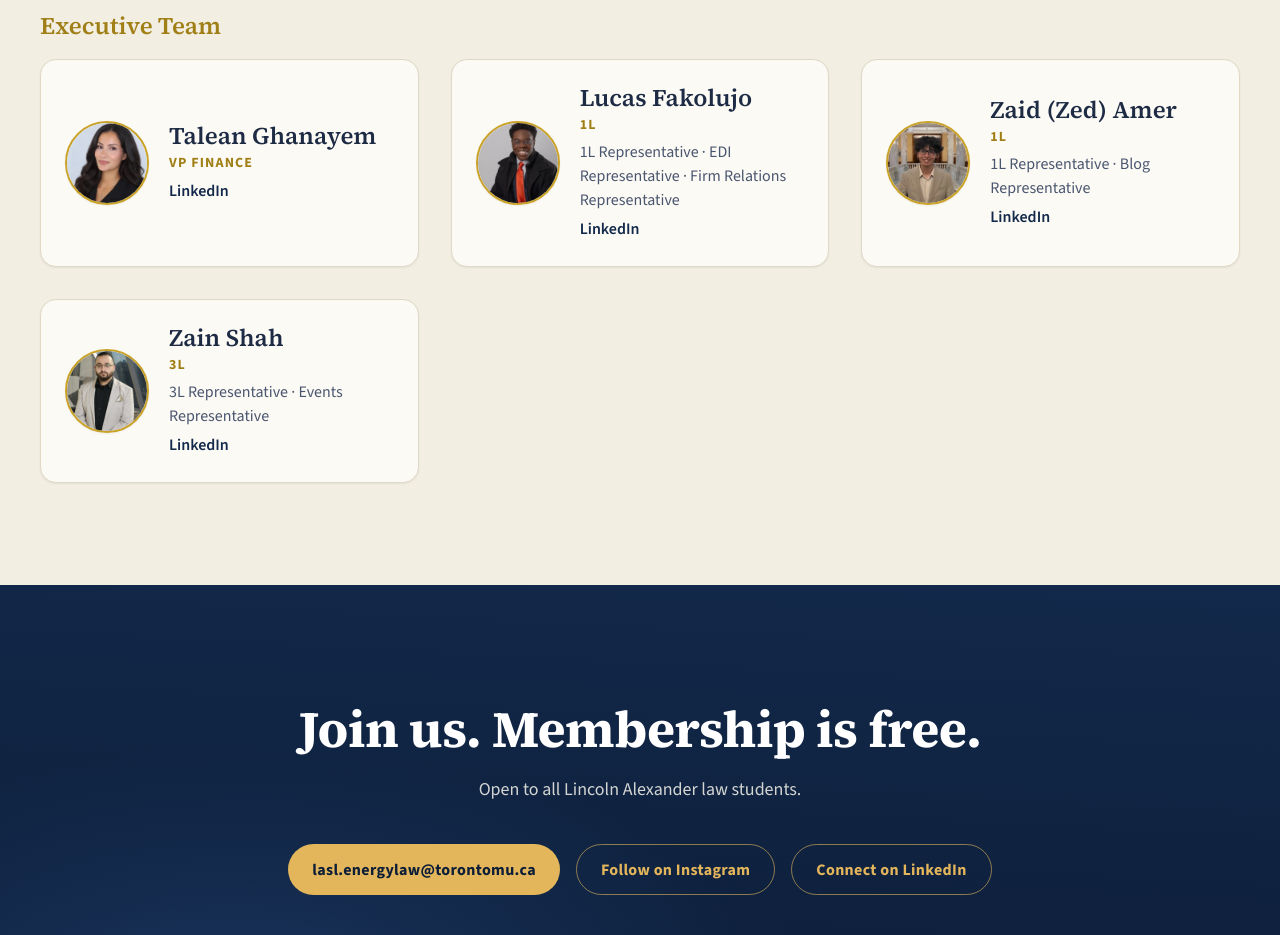
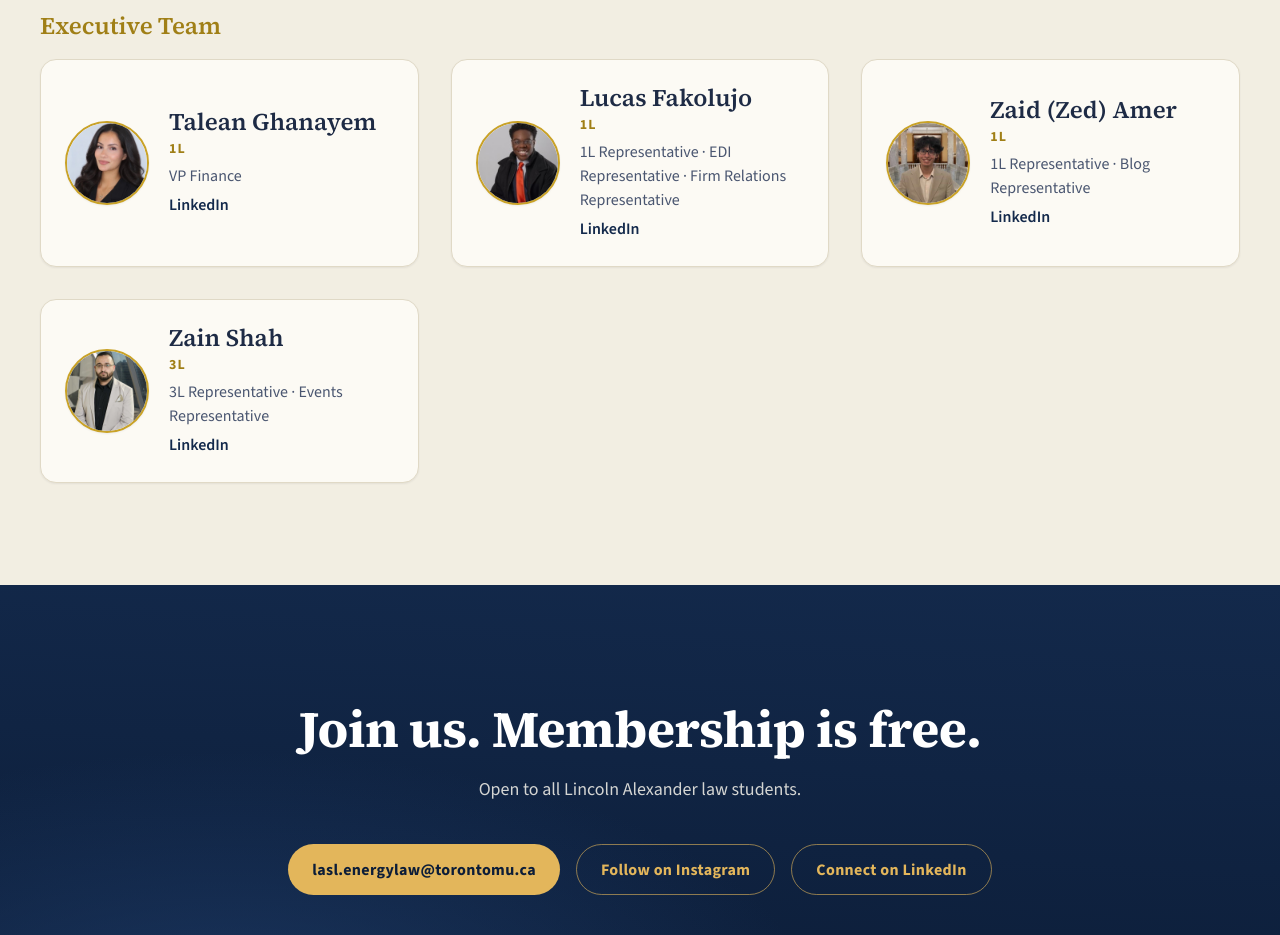
Before and after one commit to aadamahmed1000/energy-law-society-site, a plain HTML site: page index.html in a window 1280 px wide. Shown: the part 7140-8075 px from the top of the page. Drawn offline with nearby package versions, Linux system fonts and the light colour scheme.

Commit message:
Add 1L year to Talean Ghanayem

```diff
--- a/index.html
+++ b/index.html
@@ -264,7 +264,8 @@
             <img class="person__photo" src="./assets/people/talean.jpg" alt="Headshot of Talean Ghanayem" width="200" height="200" loading="lazy" />
             <div>
               <h3>Talean Ghanayem</h3>
-              <p>VP Finance</p>
+              <p>1L</p>
+              <span class="person__roles">VP Finance</span>
               <a class="person__linkedin" href="https://www.linkedin.com/in/taleanghanayem/" target="_blank" rel="noopener noreferrer">LinkedIn</a>
             </div>
           </div>
```
